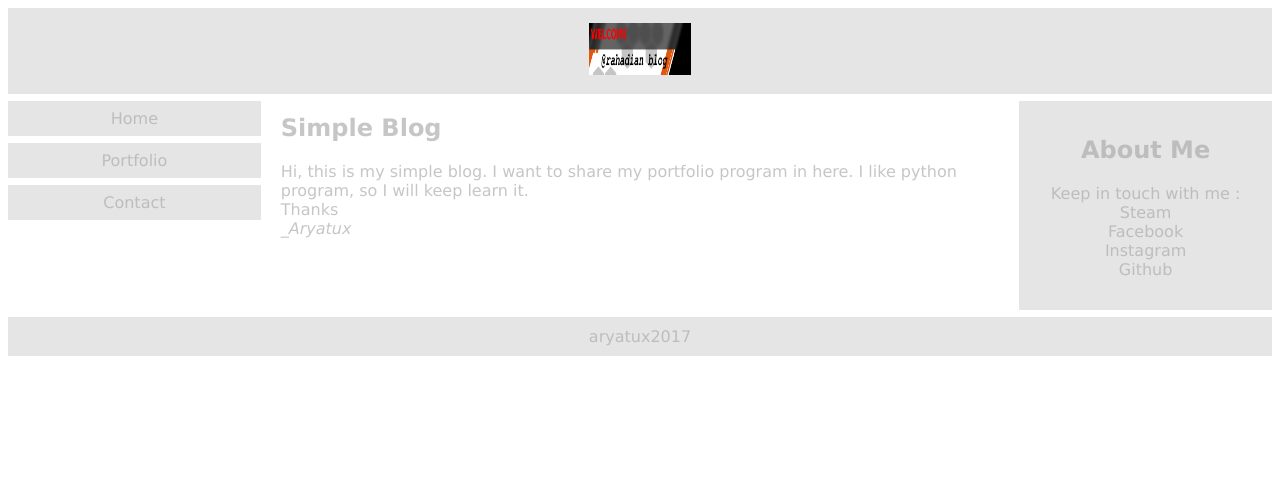
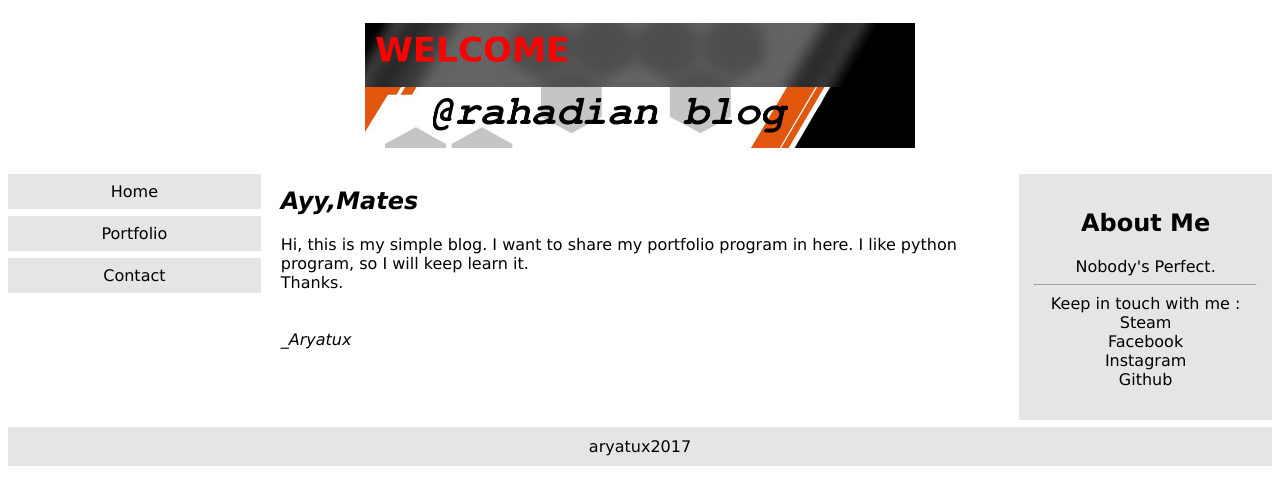
Before and after one commit to rahadian/rahadian.github.io, a plain HTML site: page index.html in a window 1280 px wide. Drawn offline with Linux system fonts and the light colour scheme.

Commit message:
Initial commit

```diff
--- a/index.html
+++ b/index.html
@@ -36,9 +36,9 @@ width:100%;
 }
 </style>
 </head>
-<body style="font-family:Verdana;color:#aaaa;">
-<div style="background-color:#e5e5e5;padding:15px;text-align:center;">
-<img src="https://rahadian.github.io/assets/img/cover/dashboard.png" width="102" height="52">
+<body style="font-family:Verdana;">
+<div style="padding:15px;text-align:center;">
+<img src="https://rahadian.github.io/assets/img/cover/dashboard.png" width="550" height="125">
 </div>
 <div style="overflow:auto">
  <div class="menu">
@@ -47,14 +47,16 @@ width:100%;
    <div class="menuitem">Contact</div>
  </div>
  <div class="main">
-<h2>Simple Blog</h2>
+<h2><i>Ayy,Mates</i></h2>
 <p>Hi, this is my simple blog. I want to share my portfolio program in here. I like python program, so I will keep learn it.<br>
-Thanks<br>
+Thanks.<br><br><br>
 <i>_Aryatux</i></p>
  </div>
  <div class="right">
 <h2>About Me</h2>
-<p><center>Keep in touch with me :</center>
+<p><center>Nobody's Perfect.<br>
+<hr>
+Keep in touch with me :</center>
 Steam<br>
 Facebook<br>
 Instagram<br>
```
